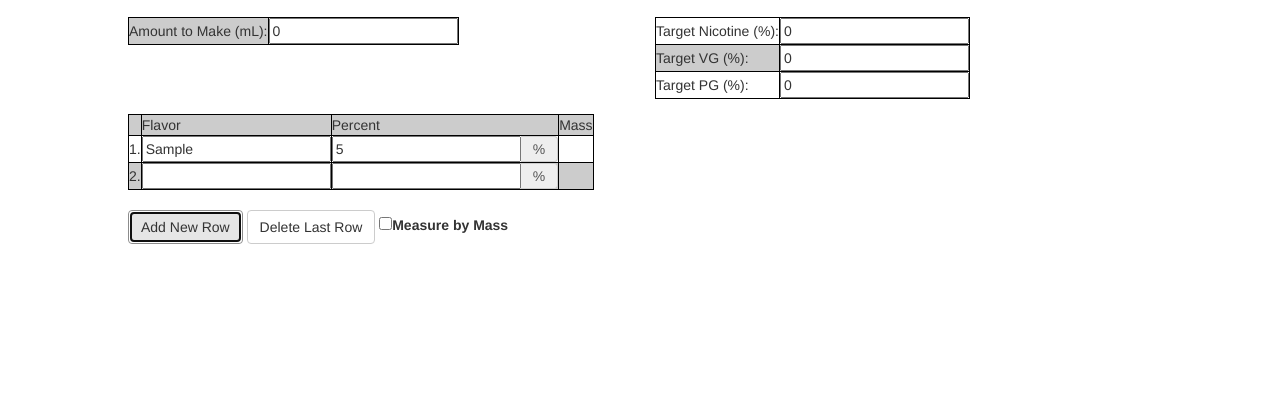
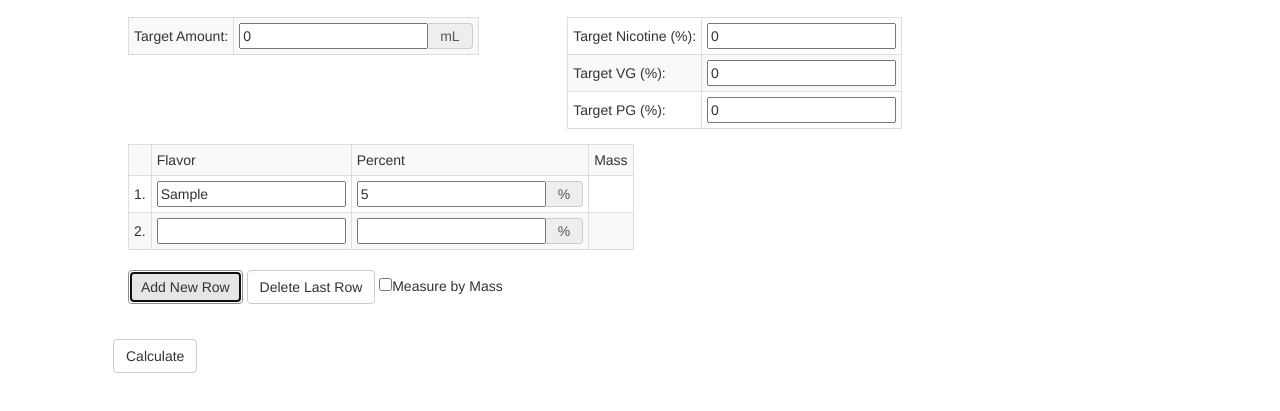
Before and after one commit to numbnuts/juice-calc, a website: page public/index.html in a window 1280 px wide. Both pictures are taken after typing "Sample", "5" into the empty fields and a click on the button "Add New Row". Shown: the part 53-464 px from the top of the page. Drawn offline with nearby package versions, Linux system fonts and the light colour scheme.

Commit message:
update shit

```diff
--- a/public/css/home.css
+++ b/public/css/home.css
@@ -1,31 +1,49 @@
 body {
   padding-top: 50px;
 }
+
 .starter-template {
   padding: 40px 15px;
   text-align: center;
 }
-.fullWidth {width: 100%;}
-.contentCont {padding-top: 15px; padding-bottom: 15px;}
-tr:nth-child(odd) {
+
+.fullWidth {
+  width: 100%;
+}
+
+.contentCont {
+  padding-top: 15px;
+  padding-bottom: 15px;
+}
+
+/*tr:nth-child(odd) {
   background: #CCC
 }
 
 tr:nth-child(even) {
   background: #FFF
+}*/
+
+.mainContent {
+  margin-left: 10%;
+  margin-right: 10%;
+  max-width: 100%;
 }
-#dinoDropdown{text-transform: capitalize;}
-.mainContent {margin-left: 10%; margin-right: 10%; max-width: 100%;}
-#statsTable {max-width: 100%;}
 
-#statsTable, th, td {
-   border: 1px solid black;
+
+
+.mainContent {
+  padding-top: 20px;
 }
-#statsTable thead {   text-align: center;}
 
-#statsTable td>input {text-align: right; }
-.mainContent {padding-top: 20px;}
-.warning {background-color:#F66;}
+.warning {
+  background-color: #F66;
+}
 
-.input-group-addon {padding: 0px 12px;}
-/*td > input, td > input[type="number" i] {padding: 0px;}*/
+.input-group-addon {
+  padding: 0px 12px;
+}
+
+label {
+	font-weight: inherit;
+}
--- a/public/index.html
+++ b/public/index.html
@@ -7,26 +7,20 @@
     <!-- The above 3 meta tags *must* come first in the head; any other head content must come *after* these tags -->
     <meta name="description" content="">
     <meta name="author" content="">
-    <link rel="icon" href="/ark/favicon.ico">
-
+    <link rel="icon" href="/img/favicon.ico">
     <title>Juice Calculator</title>
-
     <!-- Bootstrap core CSS -->
     <link href="/css/bootstrap.min.css" rel="stylesheet">
-
     <!-- Custom styles for this template -->
     <link href="/css/home.css" rel="stylesheet">
     <link href="/css/dragula.css" rel="stylesheet">
-
     <!-- HTML5 shim and Respond.js for IE8 support of HTML5 elements and media queries -->
     <!--[if lt IE 9]>
     <script src="https://oss.maxcdn.com/html5shiv/3.7.2/html5shiv.min.js"></script>
     <script src="https://oss.maxcdn.com/respond/1.4.2/respond.min.js"></script>
     <![endif]-->
   </head>
-
   <body>
-
     <nav class="navbar navbar-inverse navbar-fixed-top">
       <div class="container">
         <div class="navbar-header">
@@ -47,23 +41,27 @@
           </div><!--/.nav-collapse -->
         </div>
       </nav>
-
+      <!-- Start of Main Content -->
       <div class="mainContent">
         <div class="row">
-        <div class="col-sm-6">
-          <div class="table-responsive">
-          <table>
+          <div class="col-sm-5">
+
+              <table class="table-bordered table-hover table-striped table-condensed">
                 <tr>
-              <td>Amount to Make (mL): </td>
-              <td><input type="number" value="0" /></td>
+                  <td>Target Amount: </td>
+                  <td>
+                    <div class="input-group">
+                      <input id="total" type="number" value="0" />
+                      <span class="input-group-addon">mL</span>
+                    </div>
+                  </td>
                 </tr>
               </table>
+
           </div>
-        </div>
+          <div class="col-sm-7">
 
-        <div class="col-sm-6">
-        <div class="table-responsive">
-          <table>
+              <table class="table-bordered table-hover table-striped table-condensed">
                 <tr>
                   <td class="massHeader hide"></td>
                   <td class="massHeader hide"></td>
@@ -71,28 +69,29 @@
                 </tr>
                 <tr>
                   <td>Target Nicotine (%): </td>
-              <td><input type="number" value="0" /></td>
-              <td class="mass hide"><input class="massInput" type="number"/></td>
+                  <td><input id="targetNic" type="number" value="0" /></td>
+                  <td class="mass hide"><input id="massNic" class="massInput" type="number"/></td>
                 </tr>
                 <tr>
                   <td>Target VG (%): </td>
-              <td><input type="number" value="0" /></td>
-              <td id="vgMass" class="mass hide"><input class="massInput" type="number" value="1.26"/></td>
+                  <td><input id="targetVG" type="number" value="0" /></td>
+                  <td id="vgMass" class="mass hide"><input id="massVG" class="massInput" type="number" value="1.26"/></td>
                 </tr>
                 <tr>
                   <td>Target PG (%): </td>
-              <td><input type="number" value="0" /></td>
-              <td id="pgMass" class="mass hide"><input class="massInput" type="number" value="1.038"/></td>
+                  <td><input id="targetPG" type="number" value="0" /></td>
+                  <td id="pgMass" class="mass hide"><input id="massPG" class="massInput" type="number" value="1.038"/></td>
                 </tr>
               </table>
+
           </div>
         </div>
-      </div>
+
 
         <div class="row">
           <div id="ingredientsContainer" class="contentCont tableContainer col-sm-12">
             <div class="table-responsive">
-        <table id="ingredients">
+              <table class="table-bordered table-hover table-striped table-condensed" id="ingredients">
                 <tr>
                   <td class="number"></td>
                   <td class="tableLabel">Flavor</td>
@@ -100,11 +99,11 @@
                   <td >Mass</td>
                 </tr>
                 <tr>
-            <td id="num1"><span>1.</span></td>
-            <td><input id="txtIngredient1" type='text' /></td>
+                  <td><span class="numIngredient">1.</span></td>
+                  <td><input type='text' /></td>
                   <td>
                     <div class="input-group">
-                <input id="txtPercent1" type='number' />
+                      <input type='number' />
                       <span class="input-group-addon">%</span>
                     </div>
                   </td>
@@ -116,16 +115,48 @@
               </table>
             </div>
             <br />
-        <input id="addRow" class="btn btn-default" type="button" value="Add New Row" onclick="insertIngredient();" />
-        <input id="deleteRow" class="btn btn-default" type="button" value="Delete Last Row" onclick="deleteIngredient();" />
-        <label><input type="checkbox" id="massCheck" value="" onchange="massCheck()">Measure by Mass</label>
+            <input id="addRow" class="btn btn-default" type="button" value="Add New Row" />
+            <input id="deleteRow" class="btn btn-default" type="button" value="Delete Last Row" />
+            <label><input type="checkbox" id="massCheck" value="" >Measure by Mass</label>
           </div>
         </div>
 
+        <div class="row">
+            <table id="output" class="output hide table-bordered table-hover table-striped table-condensed">
+              <thead>
+                <tr>
+                  <th>Ingredient</th>
+                  <th>mL</th>
+                  <th class="mass hide">Grams</th>
+                  <th>Total %</th>
+                </tr>
+              </thead>
+              <tbody>
+                <tr>
+                  <td class="ingredient">Nicotine</td>
+                  <td class="mL"></td>
+                  <td class="mass hide grams"></td>
+                  <td class="total"></td>
+                </tr>
+                <tr>
+                  <td class="ingredient">VG</td>
+                  <td class="mL"></td>
+                  <td class="mass hide grams"></td>
+                  <td class="total"></td>
+                </tr>
+                <tr>
+                  <td class="ingredient">PG</td>
+                  <td class="mL"></td>
+                  <td class="mass hide grams"></td>
+                  <td class="total"></td>
+                </tr>
+              </tbody>
+            </table>
+            <br />
+            <input id="calculate" class="btn btn-default" type="button" value="Calculate" />
 
+        </div>
         </div><!-- /.container -->
-
-
         <!-- Bootstrap core JavaScript
         ================================================== -->
         <!-- Placed at the end of the document so the pages load faster -->
--- a/public/js/scripts.js
+++ b/public/js/scripts.js
@@ -1,75 +1,30 @@
-var index = 2;
-function insertIngredient(){
-            var table=document.getElementById("ingredients");
-            var row=table.insertRow(table.rows.length);
-            var cell1=row.insertCell(0);
-            var t1=document.createElement("span");
-                t1.id = "txtIngredient"+index;
-                t1.innerHTML = index+".";
-                cell1.appendChild(t1);
-
-            var cell2=row.insertCell(1);
-            var t2=document.createElement("input");
-                t2.id = "txtIngredient"+index;
-                cell2.appendChild(t2);
-
-            var cell3=row.insertCell(2);
-            var div3 = document.createElement("div");
-                div3.className = "input-group";
-            var span3 = document.createElement("span");
-                span3.className="input-group-addon";
-                span3.innerHTML = '%';
-            var t3=document.createElement("input");
-                t3.id = "txtPercent"+index;
-                t3.type = "number";
-            cell3.appendChild(div3);
-            div3.appendChild(t3);
-            div3.appendChild(span3);
-
-            var cell4=row.insertCell(3);
-            var div=document.createElement("div");
-              div.className = "input-group flavorMass";
-            $(cell4).append(div);
-
-            if ( $('#massCheck').is(':checked') ) {
-              $('.flavorMass').each(function(){
-                if ($.trim($(this).text()).length === 0){
-                  var input = document.createElement("input");
-                    input.className = "massInput";
-                    input.type = "number";
-                  var span = document.createElement("span");
-                    span.className = "input-group-addon";
-                    span.innerHTML ="g/mL";
-                  $(this).append(input, span);
+// IIFE
+(function() {
+  // shorthand for $(document).ready
+  $(function() {
+    var numIngredient = 2;
+    $("#addRow").click(function() {
+      $("#ingredients tr:last").clone().find('input').val('').end().insertAfter("#ingredients tr:last");
+      $("#ingredients tr:last").find('.numIngredient').html(numIngredient + ".");
+      numIngredient++;
+    });
+    var deleteIngredient = function deleteIngredient() {
+      var table = document.getElementById("ingredients");
+      var count = $('#ingredients tr').length;
+      if (count > 2) {
+        var row = table.deleteRow(-1);
+        numIngredient--;
       }
-              });
-
-            }
-
-
-      index++;
-
-}
-
-function deleteIngredient() {
-var table = document.getElementById("ingredients");
-
-var count = $('#ingredients tr').length;
-if ( count > 2){
-  var row = table.deleteRow(-1);
-  index--;
-}
-}
-
-
-function massCheck(){
+    };
+    $("#deleteRow").click(deleteIngredient);
+    var massCheck = function massCheck() {
       var massTd = document.getElementsByClassName('mass');
       var massHeader = document.getElementsByClassName('massHeader');
       var flavorMass = document.getElementsByClassName('flavorMass');
-  if ( $('#massCheck').is(':checked') ) {
+      if ($('#massCheck').is(':checked')) {
         $(massTd).removeClass('hide');
         $(massHeader).removeClass('hide');
-      var massInput=document.createElement("input");
+        var massInput = document.createElement("input");
         massInput.className = "massInput";
         massInput.type = "number";
         var massSpan = document.createElement("span");
@@ -77,10 +32,40 @@ function massCheck(){
         massSpan.innerHTML = "g/mL";
         $(flavorMass).append(massInput);
         $(flavorMass).append(massSpan);
-
-  } else if ( ! $('#massCheck').is(':checked') ){
+      } else if (!$('#massCheck').is(':checked')) {
         $(massTd).addClass('hide');
         $(massHeader).addClass('hide');
         $(flavorMass).empty();
       }
+    };
+    $('#massCheck').change(massCheck);
+
+    var calculate = function calculate(){
+      var targetNic = $("#targetNic").val(),
+          targetVG = $("#targetVG").val(),
+          targetPG = $("#targetPG").val(),
+          total = $("#total").val();
+      $('#output').removeClass("hide");
+      $('#output > tbody > tr').each(function(){
+        var targets = new Object();
+        targets.identity = $("td", this).first().text();
+        targets.percent = $(this).find("input").valueOf();
+        console.log("output " + targets.identity + " " + targets.percent);
+
+      });
+
+
+
+
+      if ($('#massCheck').is(':checked')) {
+        var massNic = $("#massNic").val(),
+            massVG = $("#massVG").val(),
+            massPG = $("#massPG").val();
       }
+
+    };
+    $('#calculate').click(calculate);
+
+
+  });
+}());
```
Lines whose indentation alone changed are shown as unchanged.
